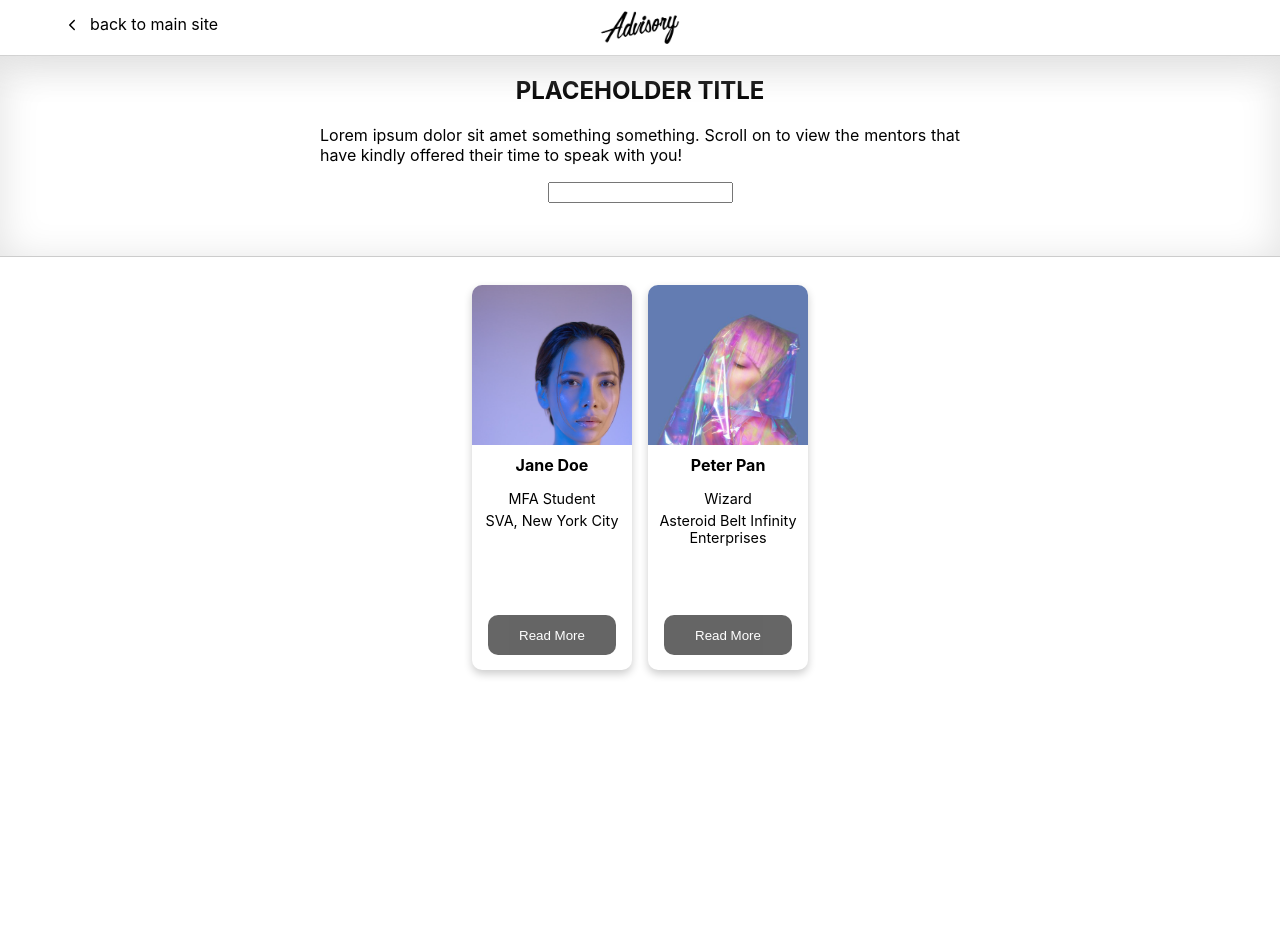
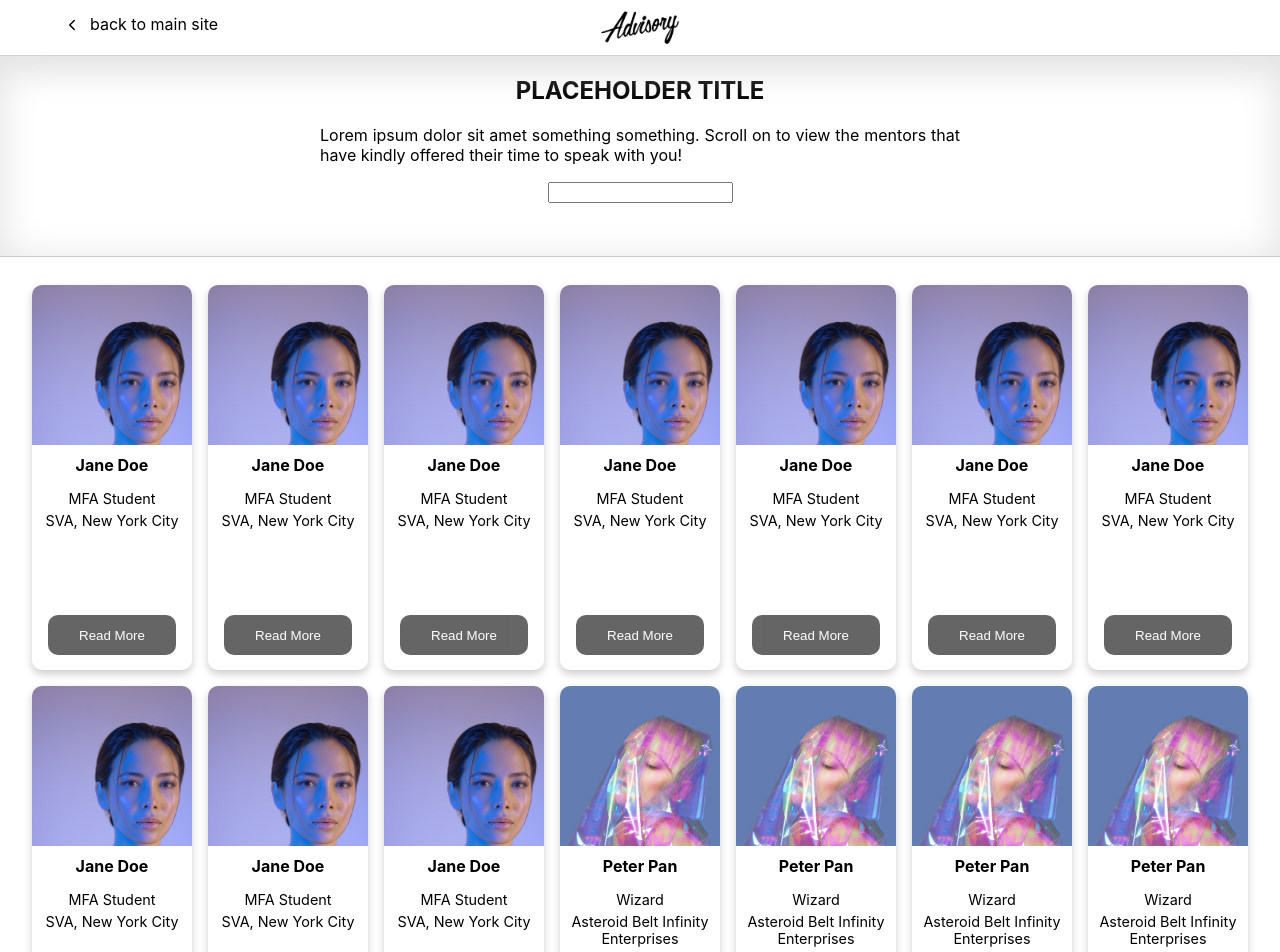
Before and after one commit to AdvisorySG/mentorship-page, a React (Create React App) app: page / in a window 1280 px wide. Shown: the top 952 px of the page. Before the commit the page ends 800 px from the top, so only its background shows below. Built offline with nearby package versions, Linux system fonts and the light colour scheme; the HTML template or start-up script is replaced by a standard one.

Commit message:
mentorsData: Upsize to 20 mentors

```diff
--- a/src/mentorsData.js
+++ b/src/mentorsData.js
@@ -16,6 +16,204 @@ export const mentors = [
   },
   {
     id: 1,
+    name: "Peter Pan",
+    role: "Wizard",
+    organization: "Asteroid Belt Infinity Enterprises",
+    school: "Waverly Place",
+    courseOfStudy: "Meteor Alchemy",
+    fullBio:
+      "Peter Pan is a meteor conjurer at the Association of Waverly Place, 0:0:1132:124932 Solar System 33148293.",
+    imageUrl: PeterPan,
+  },
+  {
+    id: 2,
+    name: "Jane Doe",
+    role: "MFA Student",
+    organization: "SVA, New York City",
+    school: "UC Irvine",
+    courseOfStudy: "Fine Arts",
+    fullBio:
+      "Jane Doe is an MFA student at the School of Visual Arts, New York City. She graduated from UC Irvine in 2016, and works predominantly in Photography. Longer lines of text are usually full of extraneous words very much like this one indeed. I need this thing to be justified omg.",
+    imageUrl: JaneDoe,
+  },
+  {
+    id: 3,
+    name: "Peter Pan",
+    role: "Wizard",
+    organization: "Asteroid Belt Infinity Enterprises",
+    school: "Waverly Place",
+    courseOfStudy: "Meteor Alchemy",
+    fullBio:
+      "Peter Pan is a meteor conjurer at the Association of Waverly Place, 0:0:1132:124932 Solar System 33148293.",
+    imageUrl: PeterPan,
+  },
+  {
+    id: 4,
+    name: "Jane Doe",
+    role: "MFA Student",
+    organization: "SVA, New York City",
+    school: "UC Irvine",
+    courseOfStudy: "Fine Arts",
+    fullBio:
+      "Jane Doe is an MFA student at the School of Visual Arts, New York City. She graduated from UC Irvine in 2016, and works predominantly in Photography. Longer lines of text are usually full of extraneous words very much like this one indeed. I need this thing to be justified omg.",
+    imageUrl: JaneDoe,
+  },
+  {
+    id: 5,
+    name: "Peter Pan",
+    role: "Wizard",
+    organization: "Asteroid Belt Infinity Enterprises",
+    school: "Waverly Place",
+    courseOfStudy: "Meteor Alchemy",
+    fullBio:
+      "Peter Pan is a meteor conjurer at the Association of Waverly Place, 0:0:1132:124932 Solar System 33148293.",
+    imageUrl: PeterPan,
+  },
+  {
+    id: 6,
+    name: "Jane Doe",
+    role: "MFA Student",
+    organization: "SVA, New York City",
+    school: "UC Irvine",
+    courseOfStudy: "Fine Arts",
+    fullBio:
+      "Jane Doe is an MFA student at the School of Visual Arts, New York City. She graduated from UC Irvine in 2016, and works predominantly in Photography. Longer lines of text are usually full of extraneous words very much like this one indeed. I need this thing to be justified omg.",
+    imageUrl: JaneDoe,
+  },
+  {
+    id: 7,
+    name: "Peter Pan",
+    role: "Wizard",
+    organization: "Asteroid Belt Infinity Enterprises",
+    school: "Waverly Place",
+    courseOfStudy: "Meteor Alchemy",
+    fullBio:
+      "Peter Pan is a meteor conjurer at the Association of Waverly Place, 0:0:1132:124932 Solar System 33148293.",
+    imageUrl: PeterPan,
+  },
+  {
+    id: 8,
+    name: "Jane Doe",
+    role: "MFA Student",
+    organization: "SVA, New York City",
+    school: "UC Irvine",
+    courseOfStudy: "Fine Arts",
+    fullBio:
+      "Jane Doe is an MFA student at the School of Visual Arts, New York City. She graduated from UC Irvine in 2016, and works predominantly in Photography. Longer lines of text are usually full of extraneous words very much like this one indeed. I need this thing to be justified omg.",
+    imageUrl: JaneDoe,
+  },
+  {
+    id: 9,
+    name: "Peter Pan",
+    role: "Wizard",
+    organization: "Asteroid Belt Infinity Enterprises",
+    school: "Waverly Place",
+    courseOfStudy: "Meteor Alchemy",
+    fullBio:
+      "Peter Pan is a meteor conjurer at the Association of Waverly Place, 0:0:1132:124932 Solar System 33148293.",
+    imageUrl: PeterPan,
+  },
+  {
+    id: 10,
+    name: "Jane Doe",
+    role: "MFA Student",
+    organization: "SVA, New York City",
+    school: "UC Irvine",
+    courseOfStudy: "Fine Arts",
+    fullBio:
+      "Jane Doe is an MFA student at the School of Visual Arts, New York City. She graduated from UC Irvine in 2016, and works predominantly in Photography. Longer lines of text are usually full of extraneous words very much like this one indeed. I need this thing to be justified omg.",
+    imageUrl: JaneDoe,
+  },
+  {
+    id: 11,
+    name: "Peter Pan",
+    role: "Wizard",
+    organization: "Asteroid Belt Infinity Enterprises",
+    school: "Waverly Place",
+    courseOfStudy: "Meteor Alchemy",
+    fullBio:
+      "Peter Pan is a meteor conjurer at the Association of Waverly Place, 0:0:1132:124932 Solar System 33148293.",
+    imageUrl: PeterPan,
+  },
+  {
+    id: 12,
+    name: "Jane Doe",
+    role: "MFA Student",
+    organization: "SVA, New York City",
+    school: "UC Irvine",
+    courseOfStudy: "Fine Arts",
+    fullBio:
+      "Jane Doe is an MFA student at the School of Visual Arts, New York City. She graduated from UC Irvine in 2016, and works predominantly in Photography. Longer lines of text are usually full of extraneous words very much like this one indeed. I need this thing to be justified omg.",
+    imageUrl: JaneDoe,
+  },
+  {
+    id: 13,
+    name: "Peter Pan",
+    role: "Wizard",
+    organization: "Asteroid Belt Infinity Enterprises",
+    school: "Waverly Place",
+    courseOfStudy: "Meteor Alchemy",
+    fullBio:
+      "Peter Pan is a meteor conjurer at the Association of Waverly Place, 0:0:1132:124932 Solar System 33148293.",
+    imageUrl: PeterPan,
+  },
+  {
+    id: 14,
+    name: "Jane Doe",
+    role: "MFA Student",
+    organization: "SVA, New York City",
+    school: "UC Irvine",
+    courseOfStudy: "Fine Arts",
+    fullBio:
+      "Jane Doe is an MFA student at the School of Visual Arts, New York City. She graduated from UC Irvine in 2016, and works predominantly in Photography. Longer lines of text are usually full of extraneous words very much like this one indeed. I need this thing to be justified omg.",
+    imageUrl: JaneDoe,
+  },
+  {
+    id: 15,
+    name: "Peter Pan",
+    role: "Wizard",
+    organization: "Asteroid Belt Infinity Enterprises",
+    school: "Waverly Place",
+    courseOfStudy: "Meteor Alchemy",
+    fullBio:
+      "Peter Pan is a meteor conjurer at the Association of Waverly Place, 0:0:1132:124932 Solar System 33148293.",
+    imageUrl: PeterPan,
+  },
+  {
+    id: 16,
+    name: "Jane Doe",
+    role: "MFA Student",
+    organization: "SVA, New York City",
+    school: "UC Irvine",
+    courseOfStudy: "Fine Arts",
+    fullBio:
+      "Jane Doe is an MFA student at the School of Visual Arts, New York City. She graduated from UC Irvine in 2016, and works predominantly in Photography. Longer lines of text are usually full of extraneous words very much like this one indeed. I need this thing to be justified omg.",
+    imageUrl: JaneDoe,
+  },
+  {
+    id: 17,
+    name: "Peter Pan",
+    role: "Wizard",
+    organization: "Asteroid Belt Infinity Enterprises",
+    school: "Waverly Place",
+    courseOfStudy: "Meteor Alchemy",
+    fullBio:
+      "Peter Pan is a meteor conjurer at the Association of Waverly Place, 0:0:1132:124932 Solar System 33148293.",
+    imageUrl: PeterPan,
+  },
+  {
+    id: 18,
+    name: "Jane Doe",
+    role: "MFA Student",
+    organization: "SVA, New York City",
+    school: "UC Irvine",
+    courseOfStudy: "Fine Arts",
+    fullBio:
+      "Jane Doe is an MFA student at the School of Visual Arts, New York City. She graduated from UC Irvine in 2016, and works predominantly in Photography. Longer lines of text are usually full of extraneous words very much like this one indeed. I need this thing to be justified omg.",
+    imageUrl: JaneDoe,
+  },
+  {
+    id: 19,
     name: "Peter Pan",
     role: "Wizard",
     organization: "Asteroid Belt Infinity Enterprises",
```
